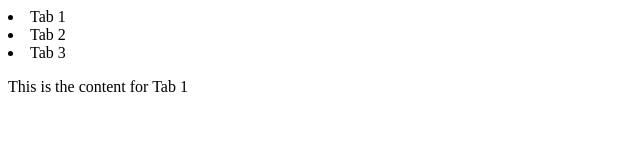
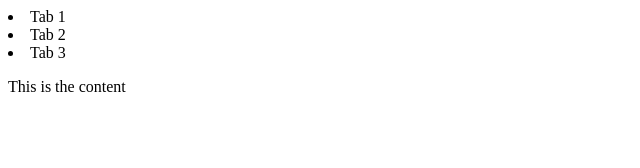
Before and after one commit to acciojob/react-composition-1-Fun-25, a React app: page / in a window 1280 px wide. Both pictures are taken after a click on the item "Tab 1". Shown: the top 168 px of the page, without its empty margins (0-640 px from the left). Built offline with nearby package versions, Linux system fonts and the light colour scheme.

Commit message:
submitting code-Tue Jun 20 2023 10:34:51 GMT+0530 (India Standard Time)

```diff
--- a/src/components/App.js
+++ b/src/components/App.js
@@ -6,15 +6,15 @@ import './../styles/App.css';
 const tabs = [
   {
     title: "Tab 1",
-    content: "This is the content for Tab 1",
+    content: "This is the content",
   },
   {
     title: "Tab 2",
-    content: "This is the content for Tab 2",
+    content: "This is the content",
   },
   {
     title: "Tab 3",
-    content: "This is the content for Tab 3",
+    content: "This is the content",
   }
 ];
 
@@ -40,7 +40,7 @@ const Tab = ({ tabs }) => {
           </li>
         </a>
       ))}
-      {tabstate && <p>{tabstate.content}</p>}
+      {tabstate && <p>{tabstate.content} {tabs.title}</p>}
     </div>
   );
 };
```
